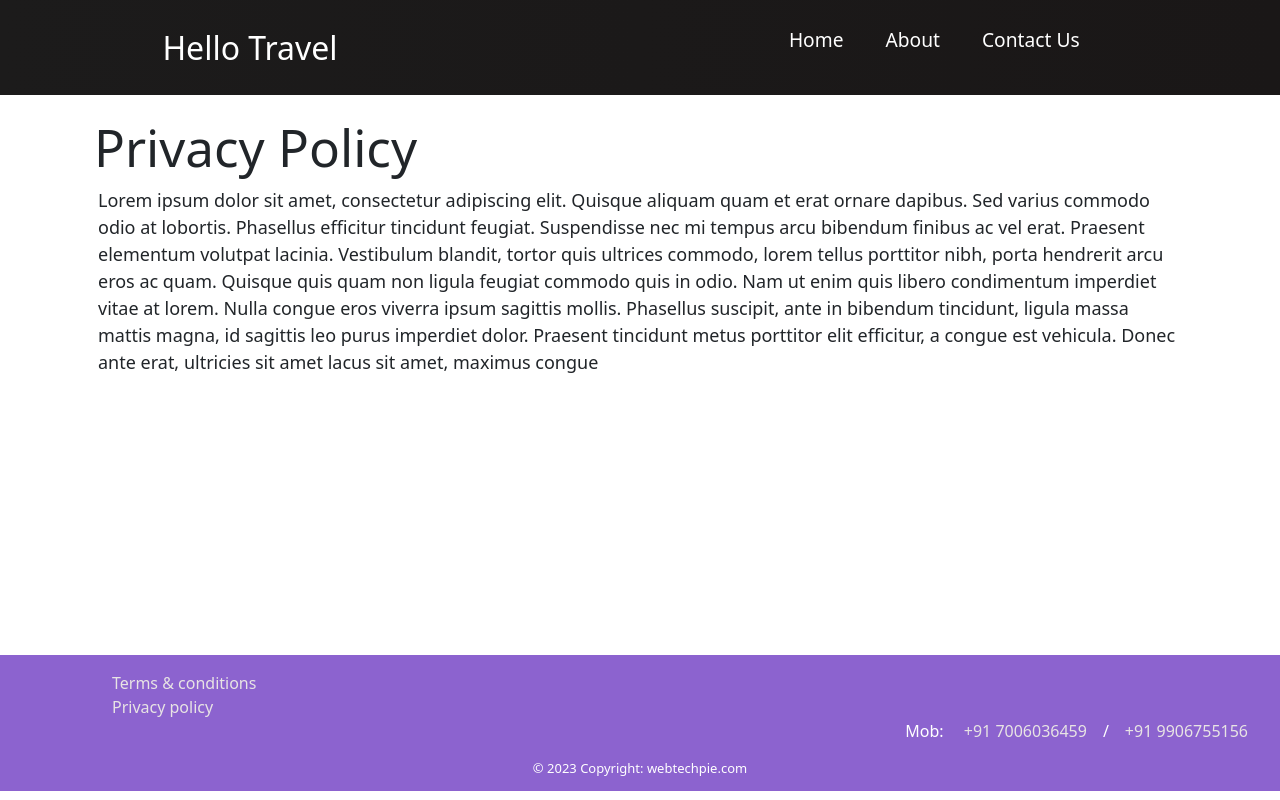
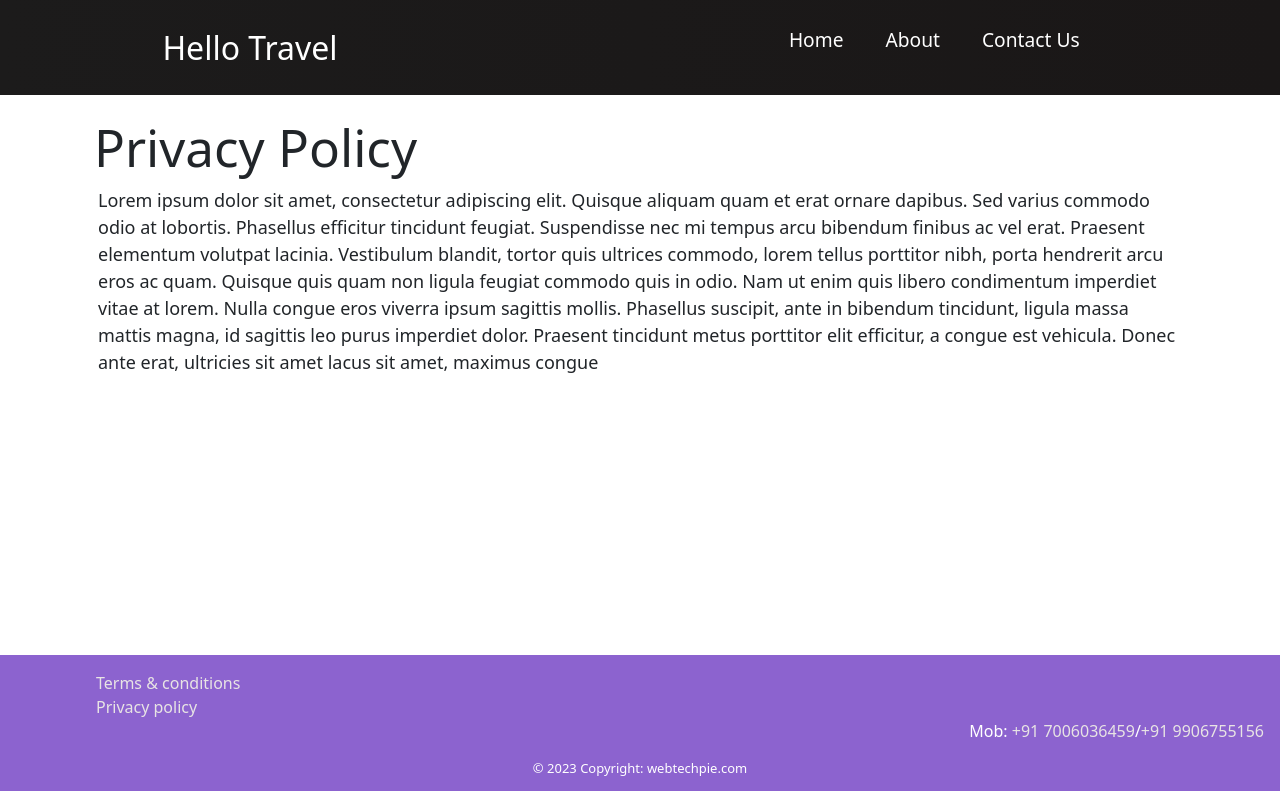
Before and after one commit to chandrahmani/hello-travel, a React (Vite) app: page /hello-travel/privacypolicy in a window 1280 px wide. Built offline with nearby package versions, Linux system fonts and the light colour scheme.

Commit message:
footer remove anchor link padding

```diff
--- a/src/components/core/footer/Footer.css
+++ b/src/components/core/footer/Footer.css
@@ -15,10 +15,6 @@ footer {
 .number-wrap{
   display: flex;
   justify-content: space-between;
-  padding: 1rem;
-}
-
-.number-wrap a {
   padding: 1rem;
 }
 
```
